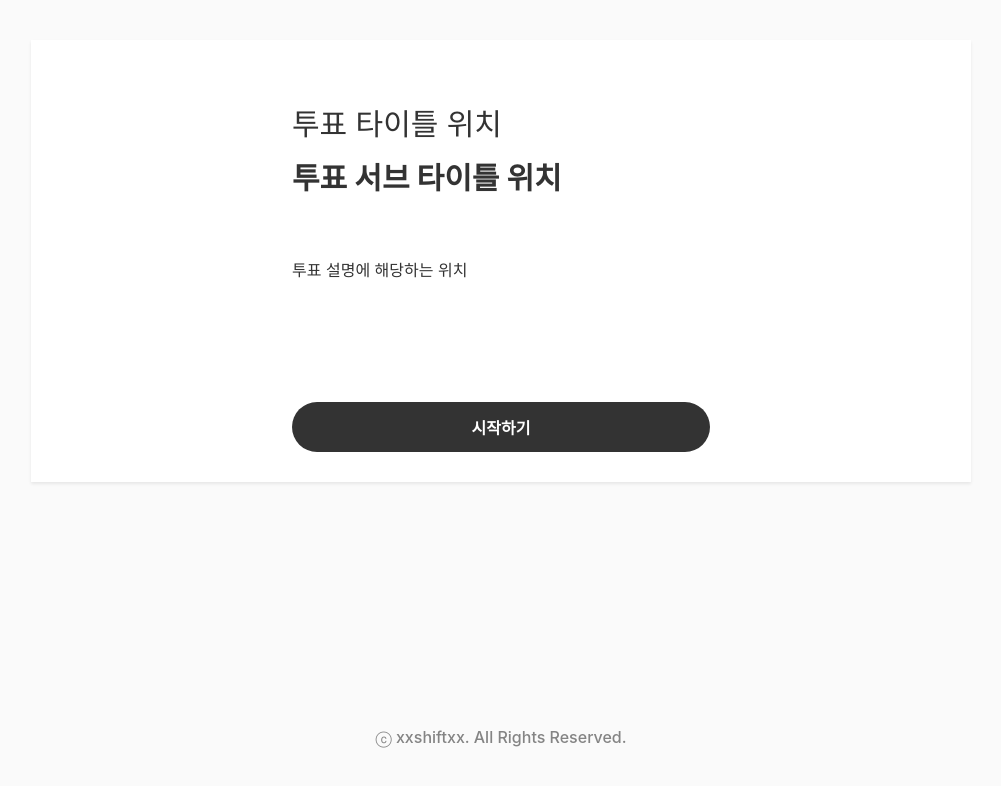
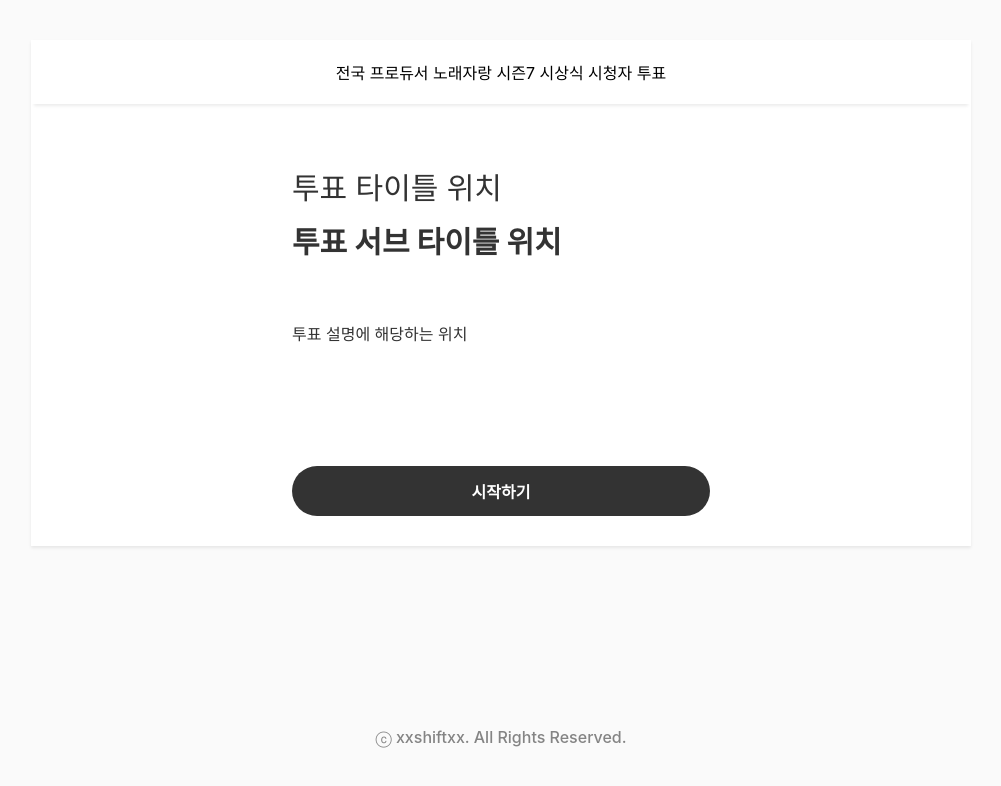
Before and after one commit to wArrnp/zennvote-front, a React (Create React App) app: page / in a window 1280 px wide. Shown: the top 786 px of the page, without its empty margins (139-1140 px from the left). Built offline with nearby package versions, Linux system fonts and the light colour scheme.

Commit message:
[MODIFY] <style> set custom style & need modify small header

```diff
--- a/src/presentation/App/Styles.ts
+++ b/src/presentation/App/Styles.ts
@@ -20,3 +20,9 @@ export const ContentInnerWrapper = styled.div`
   box-shadow: 0px 2px 3px 0 rgba(0,0,0,0.08);
   padding-bottom: 30px;
 `
+
+export const SmallHeader = styled.div`
+  padding: 20px 30px;
+  box-shadow: 0px 5px 3px -3px rgba(0,0,0,0.08);
+  text-align: center;
+`
--- a/src/presentation/App/index.tsx
+++ b/src/presentation/App/index.tsx
@@ -13,6 +13,9 @@ const App = () => {
     <S.AppWrapper>
       <S.ContentWrapper>
         <S.ContentInnerWrapper>
+          <S.SmallHeader>
+            전국 프로듀서 노래자랑 시즌7 시상식 시청자 투표
+          </S.SmallHeader>
           { pageData !== PageData.LANDING && <Header pageData={pageData}/>}
           { RenderByPageData(pageData, setPageData) }
         </S.ContentInnerWrapper>
--- a/src/presentation/Header/Styles.ts
+++ b/src/presentation/Header/Styles.ts
@@ -1,6 +1,4 @@
 import styled from 'styled-components';
-import RightArrow from '../../assets/image/right.png';
-import RightArrowDim from '../../assets/image/right-dim.png';
 
 interface HeaderListItemProps {
   isCurrent?: boolean
@@ -22,12 +20,12 @@ export const HeaderListItem = styled.span`
   position: relative;
   width: 20%;
   text-align: center;
-  color: ${(props:HeaderListItemProps) => props.isCurrent ? '#e26d59': '#bdbdbd'};
+  color: ${(props:HeaderListItemProps) => props.isCurrent ? '#0099e3': '#bdbdbd'};
   font-weight: bold;
   font-size: 18px;
 
   &::after {
-    content: '';
+    content: '-';
     display: block;
     position: absolute;
     top: 0;
@@ -35,7 +33,6 @@ export const HeaderListItem = styled.span`
     margin-right: -6px;
     width: 12px;
     height: 100%;
-    background-image: url(${(props:HeaderListItemProps) => props.isCurrent ? RightArrow: RightArrowDim});
     background-repeat: no-repeat;
     background-size: cover;
     background-position: 50% 50%;
@@ -57,5 +54,5 @@ export const ProgressBar = styled.div`
   height: 100%;
   width: ${(props:ProgressBarProps) => props.percent}%;
   max-width: 100%;
-  background-color: #e26d59;
+  background-color: #0099e3;
 `
```
Also changed, not shown: src/assets/image/right-dim.png (deleted), src/assets/image/right.png (deleted).
